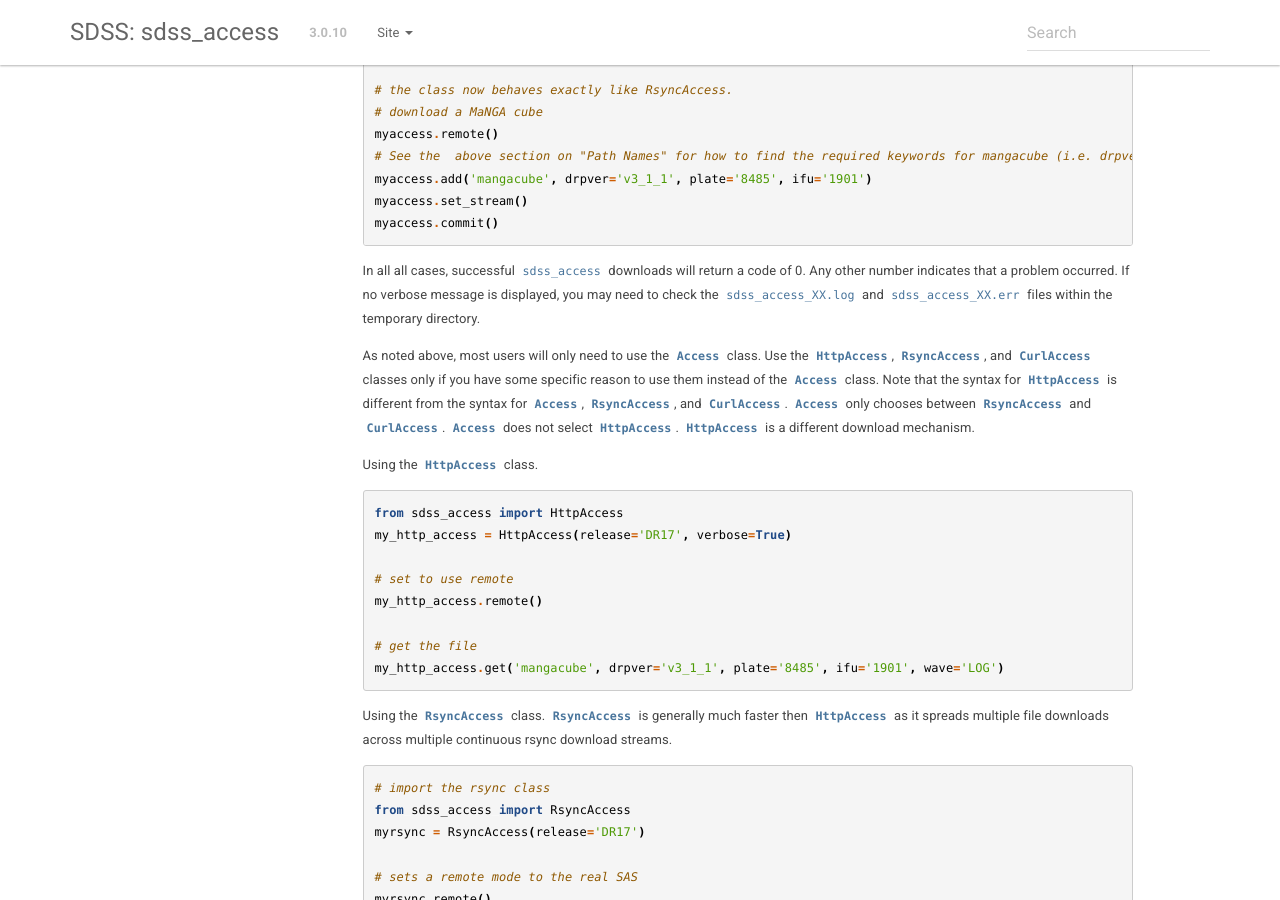
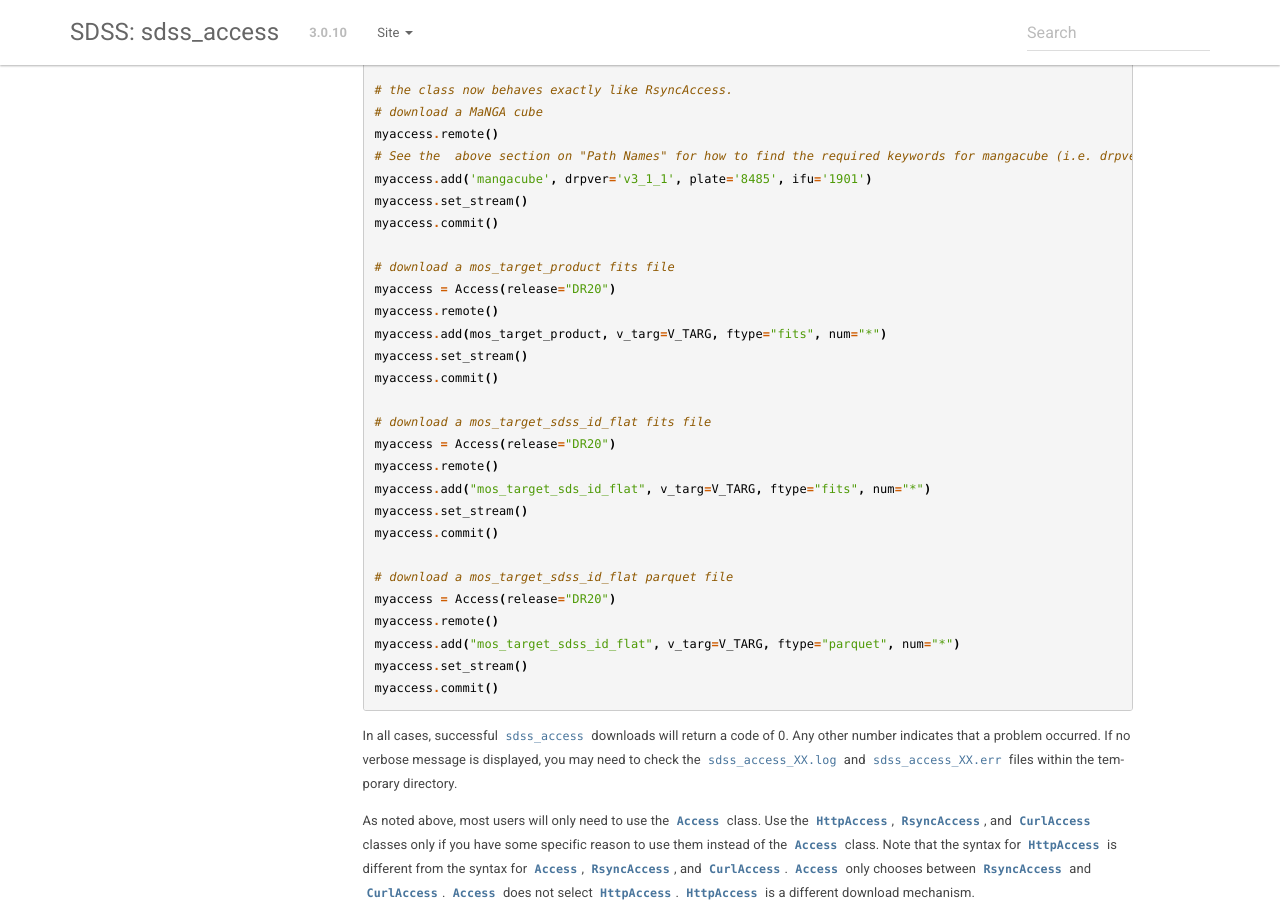
Before and after one commit to sdss/sdss_access, a Sphinx documentation site: the page built from docs/sphinx/intro.rst, in a window 1280 px wide and 900 px high, scrolled down 4493 px. Built offline with Sphinx 7.4.7, drawn with Linux system fonts in a browser that asks for light colours; the version number is read from the project's files by our own code.

Commit message:
edit intro.rst

```diff
--- a/docs/sphinx/intro.rst
+++ b/docs/sphinx/intro.rst
@@ -243,7 +243,29 @@
     myaccess.set_stream()
     myaccess.commit()
 
-In all all cases, successful ``sdss_access`` downloads will return a code of 0. Any other number indicates that a problem
+    # download a mos_target_product fits file
+    myaccess = Access(release="DR20")
+    myaccess.remote()
+    myaccess.add(mos_target_product, v_targ=V_TARG, ftype="fits", num="*")
+    myaccess.set_stream()
+    myaccess.commit()
+
+    # download a mos_target_sdss_id_flat fits file
+    myaccess = Access(release="DR20")
+    myaccess.remote()
+    myaccess.add("mos_target_sds_id_flat", v_targ=V_TARG, ftype="fits", num="*")
+    myaccess.set_stream()
+    myaccess.commit()
+
+    # download a mos_target_sdss_id_flat parquet file
+    myaccess = Access(release="DR20")
+    myaccess.remote()
+    myaccess.add("mos_target_sdss_id_flat", v_targ=V_TARG, ftype="parquet", num="*")
+    myaccess.set_stream()
+    myaccess.commit()
+
+
+In all cases, successful ``sdss_access`` downloads will return a code of 0. Any other number indicates that a problem
 occurred.  If no verbose message is displayed, you may need to check the ``sdss_access_XX.log`` and ``sdss_access_XX.err``
 files within the temporary directory.
 
```
